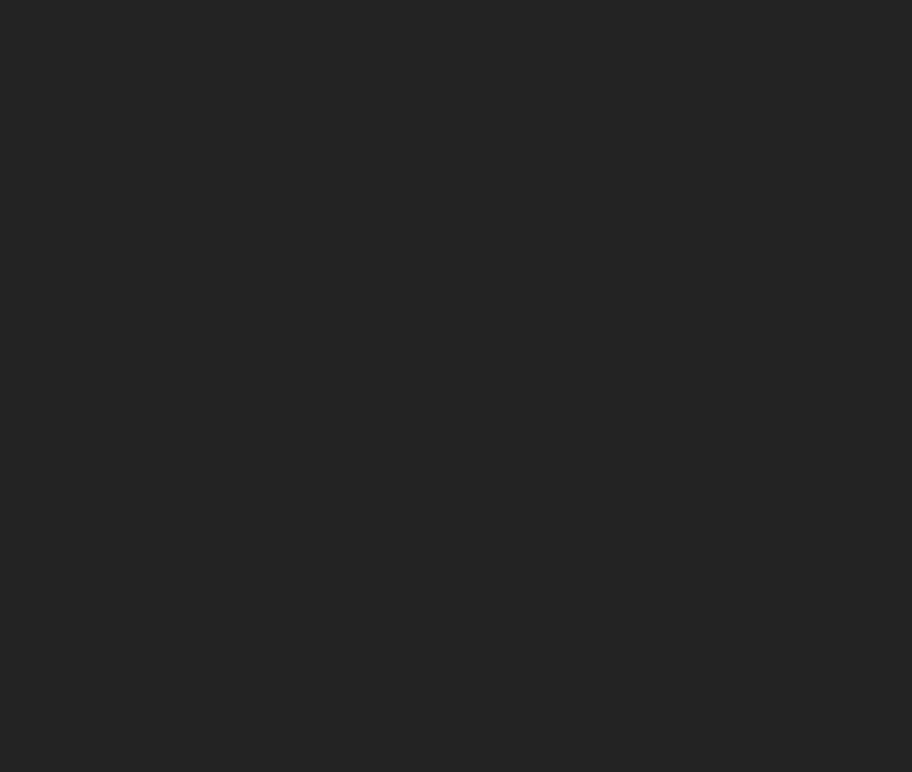
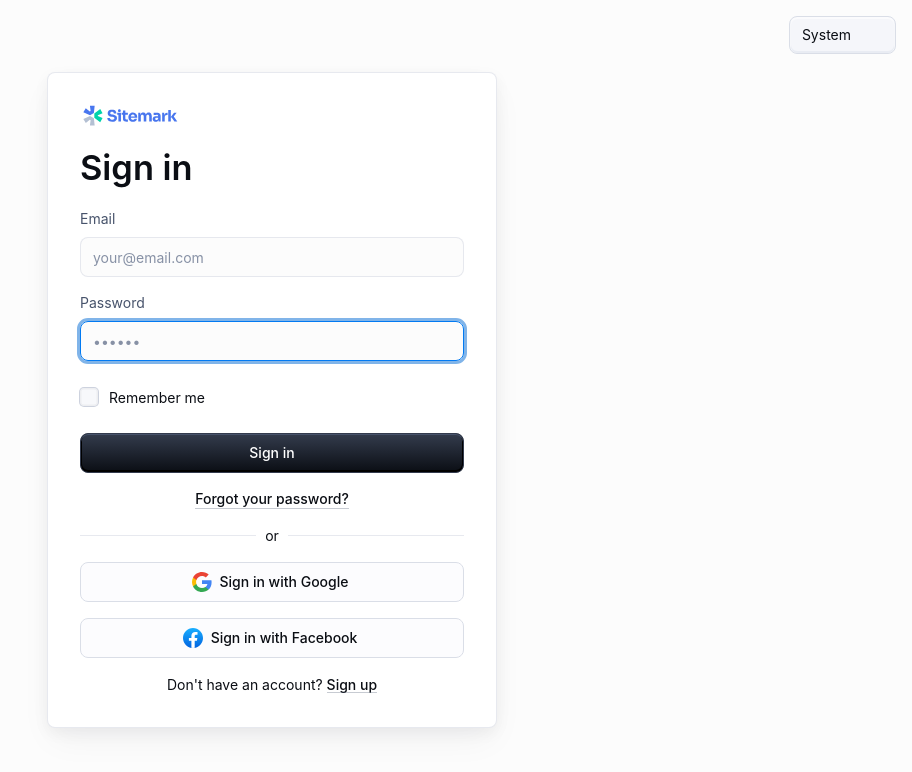
Before and after one commit to heetp0101/E-commerce-Using-MERN, a React (Vite) app in the folder ecommerce-frontend/: page / in a window 1280 px wide. Before the commit this address had no page. Shown: the top 772 px of the page, without its empty margins (368-1280 px from the left). Built offline with nearby package versions, Linux system fonts and the light colour scheme; some icons are missing.

Commit message:
App.jsx updated

```diff
--- a/ecommerce-frontend/src/App.jsx
+++ b/ecommerce-frontend/src/App.jsx
@@ -9,7 +9,7 @@
     <Router>
       <Routes>
         <Route path="/signup" element={<SignUp />} />
-        <Route path="/login" element={<SignIn />}/>
+        <Route path="/" element={<SignIn />}/>
         <Route path="/items" element={<Items />} />
         <Route path="/cart" element={<Cart />} />
         {/* <Route path="/login" element={<Login />} />
```
